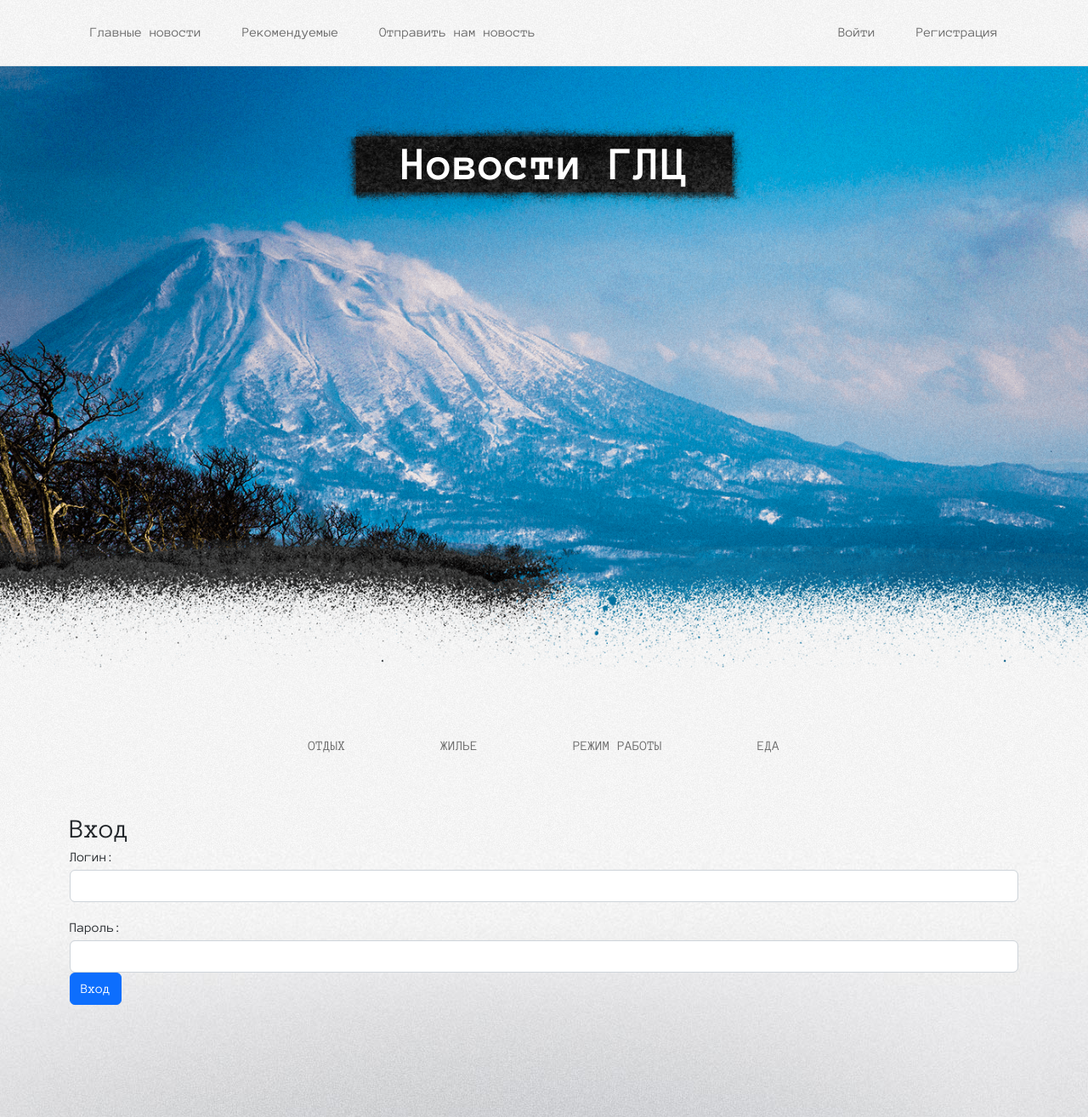
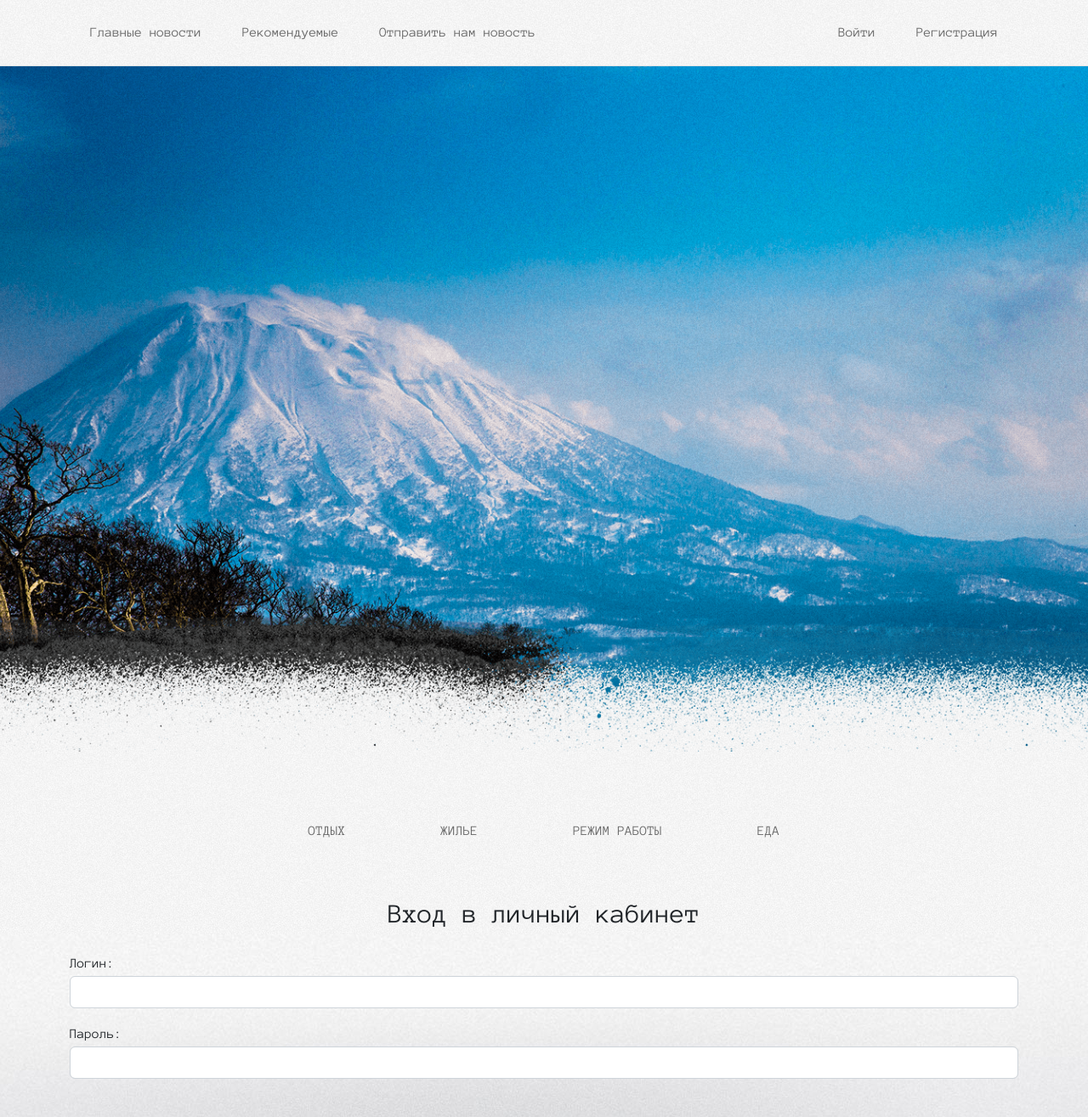
Before and after one commit to Karisana/django_site_snowtrips, a Django app: page /login/ in a window 1280 px wide. Shown: the top 1315 px of the page at 85% size. Run offline with Django 4.2, Linux system fonts and the light colour scheme; data comes from the database, SQL or seed files in the repository; both versions use the stored data as it was after the commit.

Commit message:
правки по css

```diff
--- a/testsite/news/templates/news/add_news.html
+++ b/testsite/news/templates/news/add_news.html
@@ -20,7 +20,9 @@
 	</div>
 
 	{% endfor %}
-	<button type="submit" class="btn btn-primary">Предложить новость</button>
+	<div class="btn-form">
+	<button type="submit " class="btn btn-form-text">Предложить новость</button>
+	</div>
 
 
 </form>
--- a/testsite/news/templates/news/login.html
+++ b/testsite/news/templates/news/login.html
@@ -1,22 +1,23 @@
 {% extends 'base.html' %}
 {% load static %}
 {% block title %}
-{{ title }}
+Вход в личный кабинет
 {% endblock %}
 
-{% include 'inc/_sidebar.html' %}
 
 {% block content %}
-<h1>Вход</h1>
+<h1 style="margin-bottom: 25px; text-align: center;">Вход в личный кабинет</h1>
 
-<form method="post">
+<form method="post" class="">
 	{% csrf_token %}
 
-	<div class="row g-3 align-items-center">
+	<div class="row g-3 align-items-center mb-5">
 			{{ form.as_p }}
 	</div>
+	<div class="btn-form">
+		<button type="submit " class="btn btn-form-text">Вход</button>
+	</div>
 
-	<button type="submit" class="btn btn-primary">Вход</button>
 
 </form>
 
--- a/testsite/news/templates/news/send_mails.html
+++ b/testsite/news/templates/news/send_mails.html
@@ -16,7 +16,10 @@
 			{{ form.as_p }}
 	</div>
 
-	<button type="submit" class="btn btn-primary">Отправить</button>
+	<div class="btn-form">
+		<button type="submit " class="btn btn-form-text">Отправить</button>
+	</div>
+
 
 </form>
 {% endblock %}
--- a/testsite/news/views.py
+++ b/testsite/news/views.py
@@ -89,7 +89,7 @@ def index(request):
 
 class NewsByCategory(ListView):
     model = News
-    # template_name = 'news/home_news_list.html'
+    template_name = 'news/category.html'
     context_object_name = 'news'
     paginate_by = 2
     allow_empty = False  # не разрешаем показ пустых списков
--- a/testsite/static/css/stylesheet.css
+++ b/testsite/static/css/stylesheet.css
@@ -192,7 +192,7 @@ html {
     background-position-x: center;
     background-position-y: bottom;
     width: 100%;
-    height: 800px;
+    height: 900px;
   }
 
   .fixed-top {
@@ -313,3 +313,24 @@ html {
   color: #ffffff !important;
   border-color: #000000 !important;
 }
+
+.btn-form {
+  display: flex;
+  flex-direction: column;
+  background-image:url(../img/buttonnext.png);
+  background-repeat: no-repeat;
+  background-size:auto;
+  min-height: 161px;
+  background-position: center;
+}
+
+.btn-form-text {
+  color: #ffffff !important;
+  padding: 40px;
+}
+
+.btn-form-text:hover,
+.btn-form-text:active
+ {
+  color: #eed9d9 !important;
+}
--- a/testsite/templates/base.html
+++ b/testsite/templates/base.html
@@ -24,13 +24,13 @@
 
 <section class="section-hero">
 {% include 'inc/_nav.html' %}
-	<div class="overflow-hidden p-3 p-md-5 m-md-3 text-center">
+<!--	<div class="overflow-hidden p-3 p-md-5 m-md-3 text-center">-->
 
-		<div class="col-md-5 p-lg-5 mx-auto my-5 hero-info">
-			<h1 class="display-4 fw-bold">Новости ГЛЦ</h1>
-		</div>
+<!--		<div class="col-md-7 p-lg-5 mx-auto my-5 hero-info">-->
+<!--			<h1 class="display-4 fw-bold">Новости ГЛЦ</h1>-->
+<!--		</div>-->
 
-	</div>
+<!--	</div>-->
 <!--			<img class="hero-img" src="{% static 'img/bg-domanda-intervista.png' %}" alt="photo">-->
 </section>
 
```
Also changed, not shown: testsite/news/templates/news/register.html (+6 -4 lines), testsite/db.sqlite3, testsite/static/img/red_btm.png (added).
